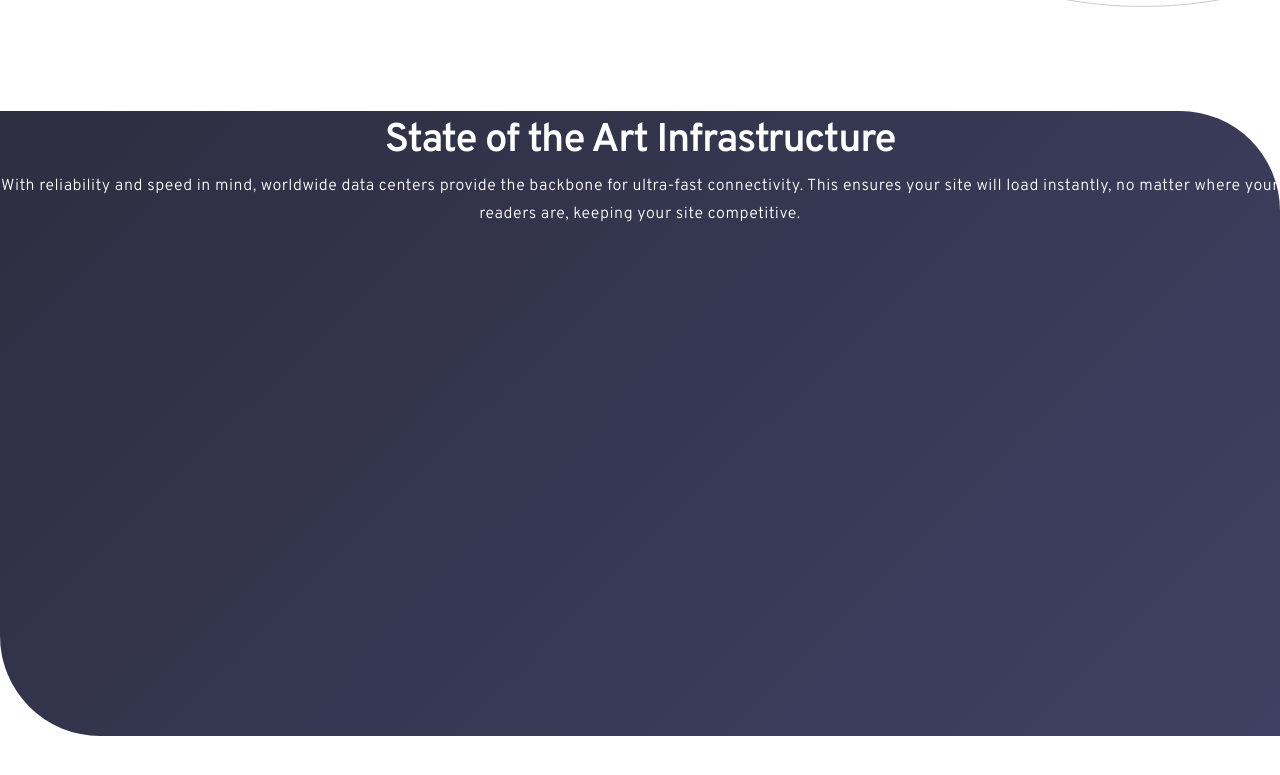
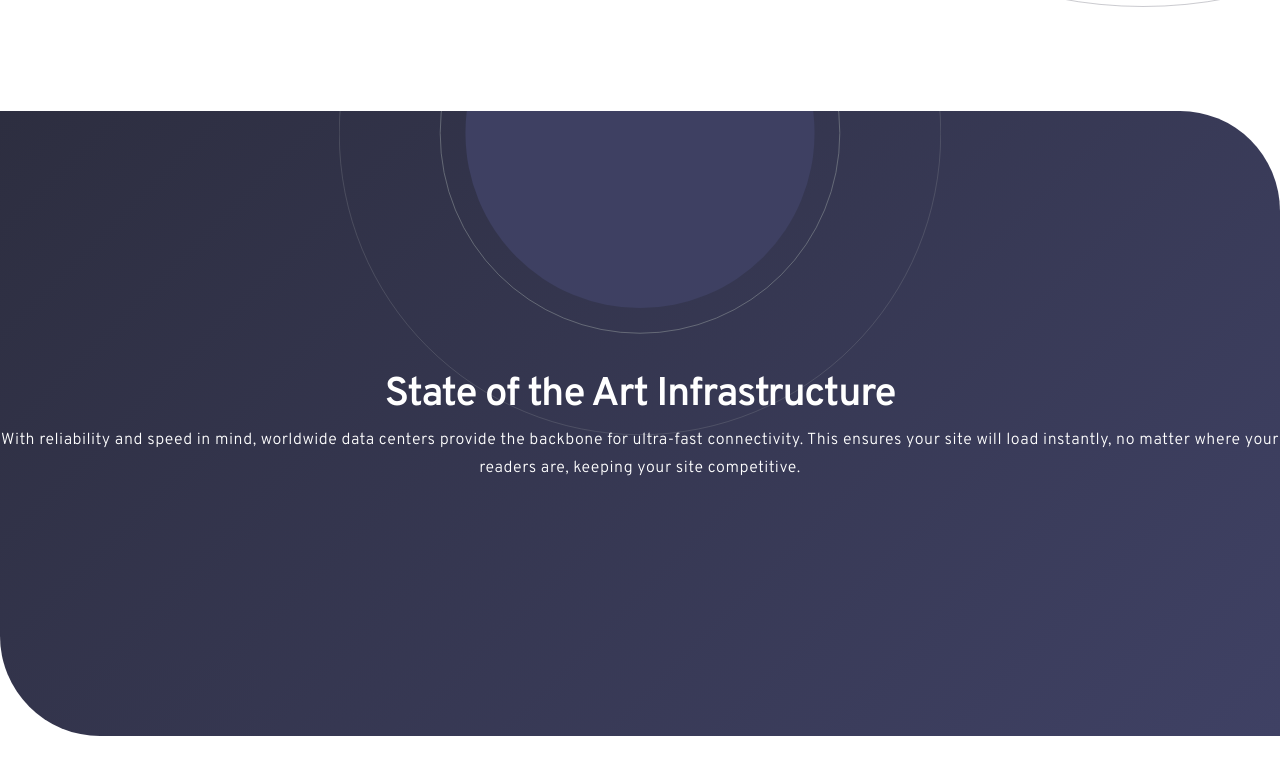
Before and after one commit to tkressma/blogr-landing-page, a React (Create React App) app: page / in a window 1280 px wide. Shown: the part 1625-2400 px from the top of the page. Before the commit the page ends 2361 px from the top, so only its background shows below. Built offline with nearby package versions, Linux system fonts and the light colour scheme.

Commit message:
Fix background cirlces on infrastructure section upon resize.

```diff
--- a/src/components/Sections/InfrastructureSection.module.css
+++ b/src/components/Sections/InfrastructureSection.module.css
@@ -2,12 +2,18 @@
   display: flex;
   flex-direction: column;
   align-items: center;
-  background: linear-gradient(135deg, #2d2e40 0%, #3f4164 100%);
+  justify-content: center;
+  background: url("../../assets/bg-pattern-circles.svg"),
+    linear-gradient(135deg, #2d2e40 0%, #3f4164 100%);
+  background-repeat: no-repeat;
+  background-size: 602px 604px, 100% 100%;
+  background-position: center -280px, 0px 0px;
   border-radius: 0px 100px;
   color: #ffffff;
   font-family: "Overpass", sans-serif;
   height: 625px;
   width: 100%;
+  margin-bottom: 10rem;
 }
 
 .section__h2 {
```
